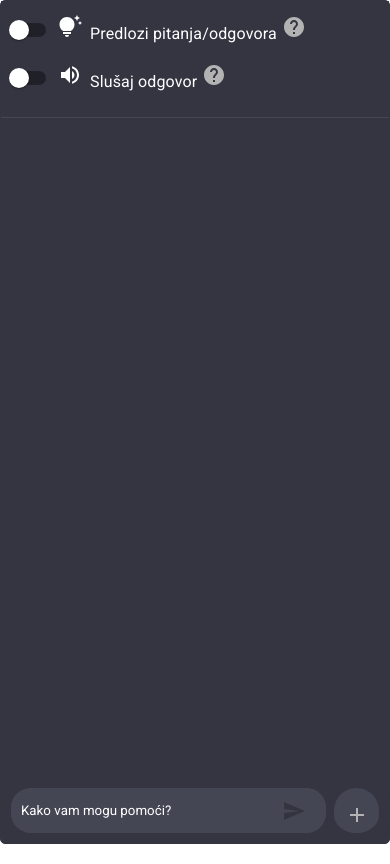
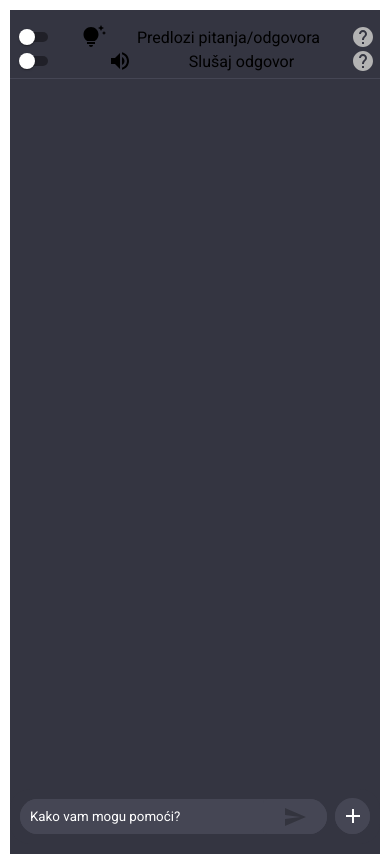
Before and after one commit to SelenaDelcev/ChatApp, a React (Create React App) app in the folder frontend/: page / in a window 390 px wide. Built offline with nearby package versions, Linux system fonts and the light colour scheme.

Commit message:
Resize components

```diff
--- a/frontend/src/App.css
+++ b/frontend/src/App.css
@@ -147,14 +147,6 @@ button:disabled:hover {
   color: white;
 }
 
-.speed-dial .MuiSpeedDialIcon-root {
-  color: #b3b3b3;
-  font-size: 24px;
-  display: flex;
-  align-items: center;
-  justify-content: center;
-}
-
 .speed-dial .MuiSpeedDial-actions {
   display: flex;
   flex-direction: column;
@@ -169,18 +161,85 @@ button:disabled:hover {
   border-bottom: 1px solid #454654;
 }
 
-.switches-container .MuiFormControlLabel-root {
-  color: white;
-  margin-bottom: 10px;
-}
-
 .switch-label {
   display: flex;
   align-items: center;
 }
 
+.label-with-icon {
+  display: flex;
+  align-items: center;
+  font-size: 0.875rem;
+}
+
+.switch-icon {
+  font-size: 1rem;
+  margin-right: 4px;
+}
+
 .help-icon {
-  margin-left: 5px;
+  font-size: 0.75rem;
+  margin-left: 4px;
   color: #b3b3b3;
   cursor: pointer;
 }
+
+/* Responsive styles */
+@media (max-width: 600px) {
+  .App {
+    max-width: 100%;
+    padding: 10px;
+  }
+
+  .chat-container {
+    border: none;
+    border-radius: 0;
+    padding: 10px 0;
+  }
+
+  .switches-container {
+    padding: 5px;
+  }
+
+  .switch-label {
+    flex-direction: row;
+    align-items: center;
+    justify-content: space-between;
+    width: 100%;
+  }
+
+  .label-with-icon {
+    font-size: 0.75rem;
+  }
+
+  .switch-icon {
+    font-size: 0.875rem;
+  }
+
+  .info-icon {
+    font-size: 0.625rem;
+  }
+
+  .speed-dial-wrapper {
+    padding-bottom: 40px;
+  }
+
+  .speed-dial {
+    width: 35px;
+    height: 35px;
+  }
+
+  .speed-dial .MuiSpeedDial-fab {
+    width: 35px;
+    height: 35px;
+  }
+
+  .speed-dial .MuiSpeedDialIcon-root {
+    font-size: 20px;
+  }
+
+  .message-input .send-button {
+    width: 35px;
+    height: 35px;
+  }
+}
--- a/frontend/src/App.js
+++ b/frontend/src/App.js
@@ -103,33 +103,29 @@ const App = () => {
     <div className="App">
       <div className="chat-container">
         <div className="switches-container">
-          <div className="switch-label">
-            <FormControlLabel
-              control={<Switch checked={suggestionsEnabled} onChange={() => setSuggestionsEnabled(!suggestionsEnabled)} />}
-              label={
-                <>
-                  <TipsAndUpdatesIcon style={{ marginRight: '8px' }} />
-                  Predlozi pitanja/odgovora
-                  <Tooltip title="Omogućite predloge pitanja i odgovora">
-                    <HelpIcon className="help-icon" />
-                  </Tooltip>
-                </>
-              }
+        <div className="switch-label">
+            <Switch
+              size="small"
+              checked={suggestionsEnabled}
+              onChange={() => setSuggestionsEnabled(!suggestionsEnabled)}
             />
+            <TipsAndUpdatesIcon className="switch-icon" />
+            <span>Predlozi pitanja/odgovora</span>
+            <Tooltip title="Predlozi pitanja/odgovora za asistenta">
+              <HelpIcon className="help-icon" />
+            </Tooltip>
           </div>
           <div className="switch-label">
-            <FormControlLabel
-              control={<Switch checked={listenEnabled} onChange={() => setListenEnabled(!listenEnabled)} />}
-              label={
-                <>
-                  <VolumeUpIcon style={{ marginRight: '8px' }} />
-                  Slušaj odgovor
-                  <Tooltip title="Omogućite slušanje odgovora">
-                    <HelpIcon className="help-icon" />
-                  </Tooltip>
-                </>
-              }
+            <Switch
+              size="small"
+              checked={listenEnabled}
+              onChange={() => setListenEnabled(!listenEnabled)}
             />
+            <VolumeUpIcon className="switch-icon" />
+            <span>Slušaj odgovor</span>
+            <Tooltip title="Slušaj odgovor asistenta">
+              <HelpIcon className="help-icon" />
+            </Tooltip>
           </div>
         </div>
         <div className="messages">
```
